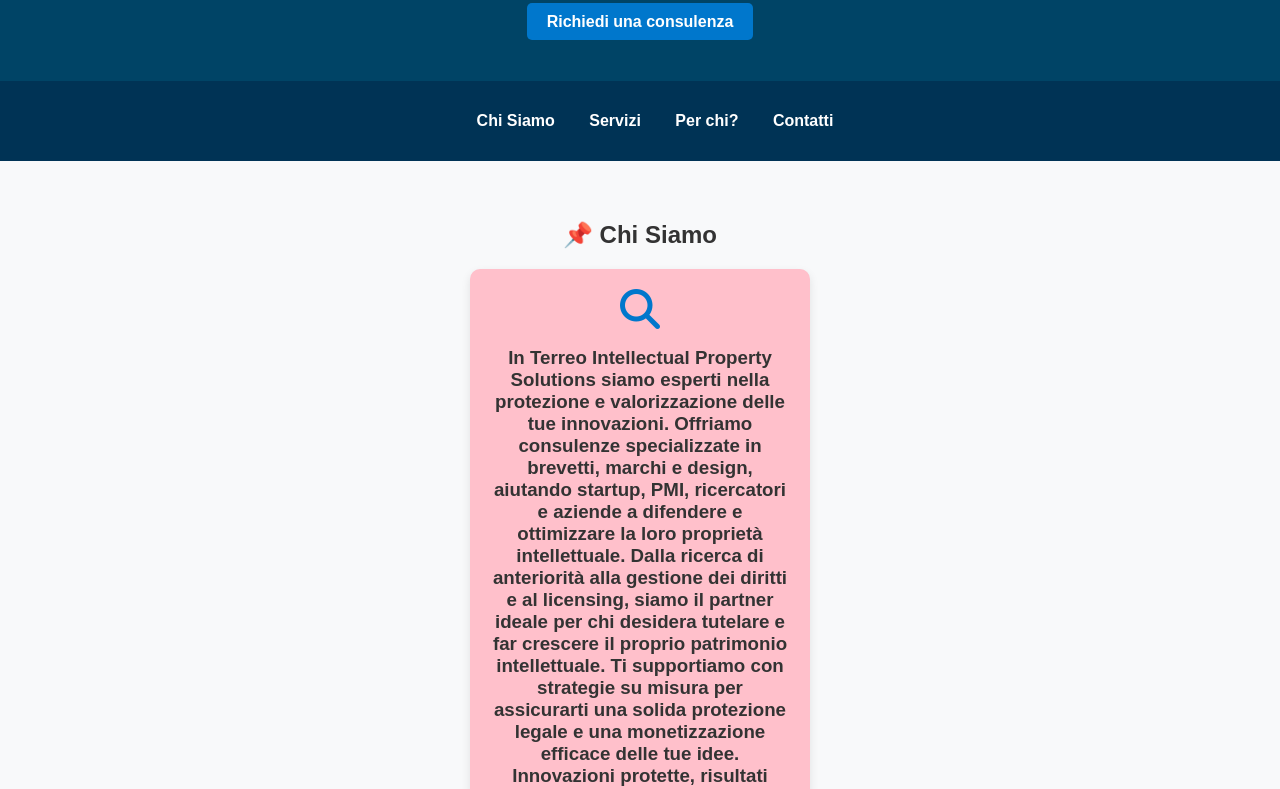
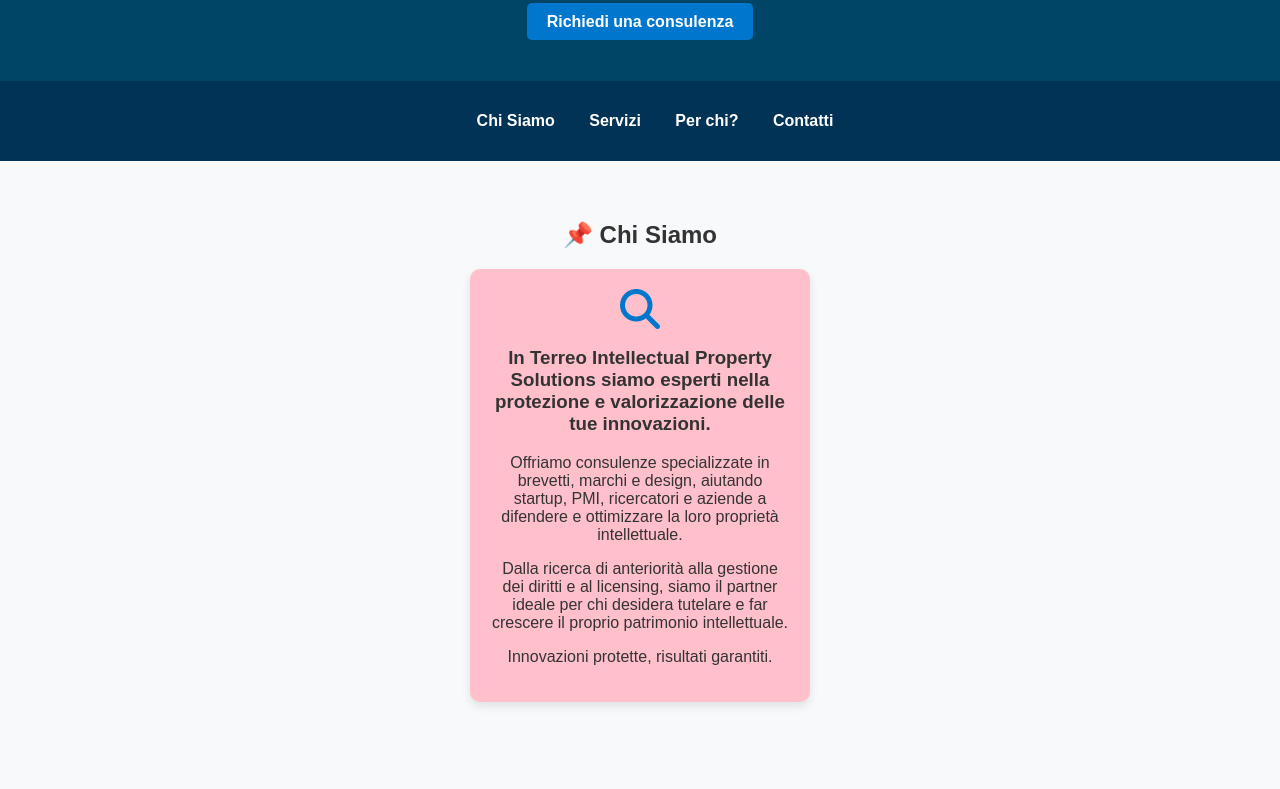
Before and after one commit to VittorioTerreo/Terreo-ip, a plain HTML site: page index.html in a window 1280 px wide. Shown: the part 151-940 px from the top of the page. Drawn offline with Linux system fonts and the light colour scheme.

Commit message:
Update index.html

```diff
--- a/index.html
+++ b/index.html
@@ -17,25 +17,23 @@
 
     <nav>
         <ul>
-            <li><a href="#servizi">Chi Siamo </a></li>
+            <li><a href="#chi-siamo">Chi Siamo</a></li>
             <li><a href="#servizi">Servizi</a></li>
             <li><a href="#clienti">Per chi?</a></li>
             <li><a href="#contatto">Contatti</a></li>
         </ul>
     </nav>
-        <section id="Chi Siamo">
-        <h2>📌 Chi Siamo </h2>
+
+    <section id="chi-siamo">
+        <h2>📌 Chi Siamo</h2>
         <div class="grid">
             <div class="card">
                 <i class="fas fa-search"></i>
-                <h3>In Terreo Intellectual Property Solutions siamo esperti nella protezione e valorizzazione delle tue innovazioni. Offriamo consulenze specializzate in brevetti, marchi e design, aiutando startup, PMI, ricercatori e aziende a difendere e ottimizzare la loro proprietà intellettuale.
-
-Dalla ricerca di anteriorità alla gestione dei diritti e al licensing, siamo il partner ideale per chi desidera tutelare e far crescere il proprio patrimonio intellettuale. Ti supportiamo con strategie su misura per assicurarti una solida protezione legale e una monetizzazione efficace delle tue idee.
-
-Innovazioni protette, risultati garantiti.</h3>
-                <p>Analisi dei brevetti per verificare la libertà di operare.</p>
+                <h3>In Terreo Intellectual Property Solutions siamo esperti nella protezione e valorizzazione delle tue innovazioni.</h3>
+                <p>Offriamo consulenze specializzate in brevetti, marchi e design, aiutando startup, PMI, ricercatori e aziende a difendere e ottimizzare la loro proprietà intellettuale.</p>
+                <p>Dalla ricerca di anteriorità alla gestione dei diritti e al licensing, siamo il partner ideale per chi desidera tutelare e far crescere il proprio patrimonio intellettuale.</p>
+                <p>Innovazioni protette, risultati garantiti.</p>
             </div>
-
         </div>
     </section>
 
@@ -93,7 +91,7 @@ Innovazioni protette, risultati garantiti.</h3>
     </section>
 
     <footer>
-        <p>&copy; 2025 Terreo Intellectual Property Solutions | <a href="#">Privacy Policy</a></p>
+        <p>&copy; 2025 Terreo Intellectual Property Solutions | <a href="privacy-policy.html">Privacy Policy</a></p>
     </footer>
 
     <script src="script.js"></script>
```
